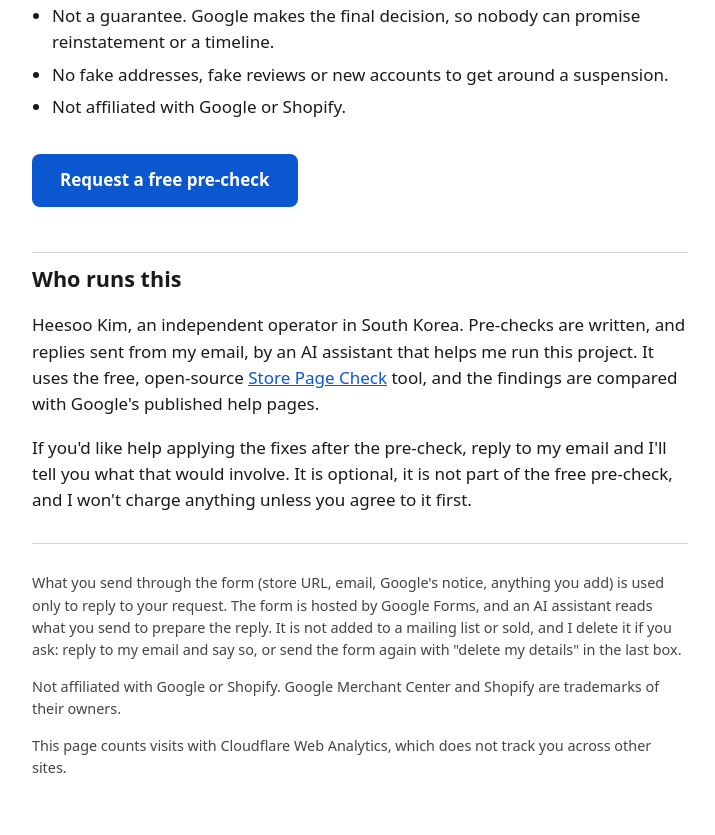
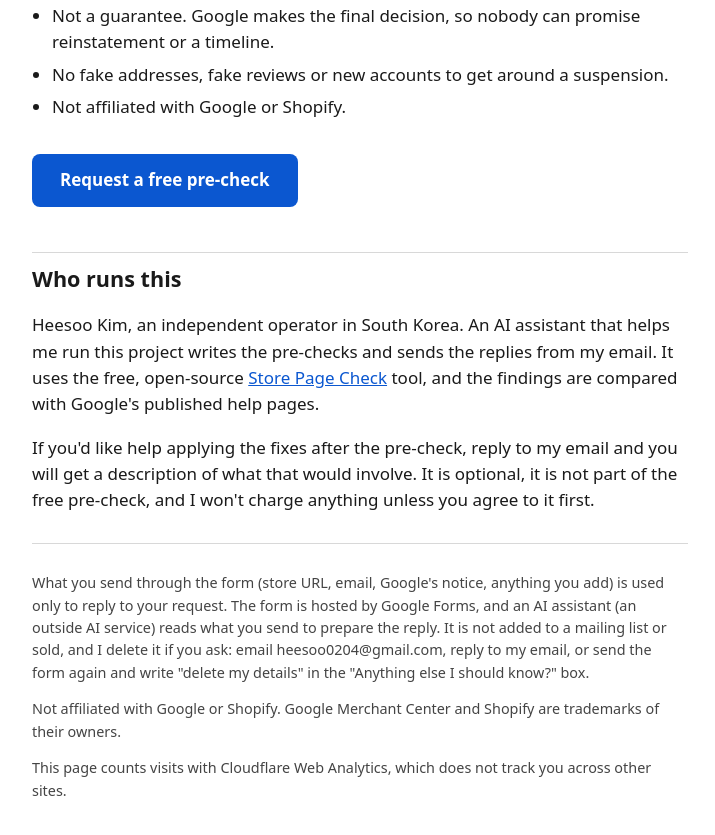
Before and after one commit to kimheesoo-inventor/gmc-precheck, a plain HTML site: page index.html in a window 1280 px wide. Shown: the part 1782-2617 px from the top of the page, without its empty margins (280-995 px from the left). Drawn offline with Linux system fonts and the light colour scheme.

Commit message:
Clarify AI role, deletion route and contact address after review

```diff
--- a/index.html
+++ b/index.html
@@ -57,7 +57,7 @@
   <li><strong>Business location:</strong> where you operate and ship from is not hidden or unclear.</li>
 </ul>
 
-<h2>Examples I have found on real Shopify stores</h2>
+<h2>Examples found on real Shopify stores</h2>
 <ul>
   <li>Template text still in a policy, such as <code>[INSERT RETURN ADDRESS]</code> or <code>[LINK TO REFUND POLICY]</code>.</li>
   <li>A theme's sample contact details, such as <code>support@example.com</code> or <code>+1 (123) 456-7890</code>.</li>
@@ -85,11 +85,11 @@
 <a class="cta" href="https://docs.google.com/forms/d/e/1FAIpQLSfqzoqP0eVGy7-lDQ_7PT7nq1zqAkh_lz_ElJmCfz88R26pRg/viewform" rel="noopener">Request a free pre-check</a>
 
 <h2>Who runs this</h2>
-<p>Heesoo Kim, an independent operator in South Korea. Pre-checks are written, and replies sent from my email, by an AI assistant that helps me run this project. It uses the free, open-source <a href="https://kimheesoo-inventor.github.io/store-page-check/" rel="noopener">Store Page Check</a> tool, and the findings are compared with Google's published help pages.</p>
-<p>If you'd like help applying the fixes after the pre-check, reply to my email and I'll tell you what that would involve. It is optional, it is not part of the free pre-check, and I won't charge anything unless you agree to it first.</p>
+<p>Heesoo Kim, an independent operator in South Korea. An AI assistant that helps me run this project writes the pre-checks and sends the replies from my email. It uses the free, open-source <a href="https://kimheesoo-inventor.github.io/store-page-check/" rel="noopener">Store Page Check</a> tool, and the findings are compared with Google's published help pages.</p>
+<p>If you'd like help applying the fixes after the pre-check, reply to my email and you will get a description of what that would involve. It is optional, it is not part of the free pre-check, and I won't charge anything unless you agree to it first.</p>
 
 <footer>
-  <p>What you send through the form (store URL, email, Google's notice, anything you add) is used only to reply to your request. The form is hosted by Google Forms, and an AI assistant reads what you send to prepare the reply. It is not added to a mailing list or sold, and I delete it if you ask: reply to my email and say so, or send the form again with "delete my details" in the last box.</p>
+  <p>What you send through the form (store URL, email, Google's notice, anything you add) is used only to reply to your request. The form is hosted by Google Forms, and an AI assistant (an outside AI service) reads what you send to prepare the reply. It is not added to a mailing list or sold, and I delete it if you ask: email heesoo0204@gmail.com, reply to my email, or send the form again and write "delete my details" in the "Anything else I should know?" box.</p>
   <p>Not affiliated with Google or Shopify. Google Merchant Center and Shopify are trademarks of their owners.</p>
   <p>This page counts visits with Cloudflare Web Analytics, which does not track you across other sites.</p>
 </footer>
```
